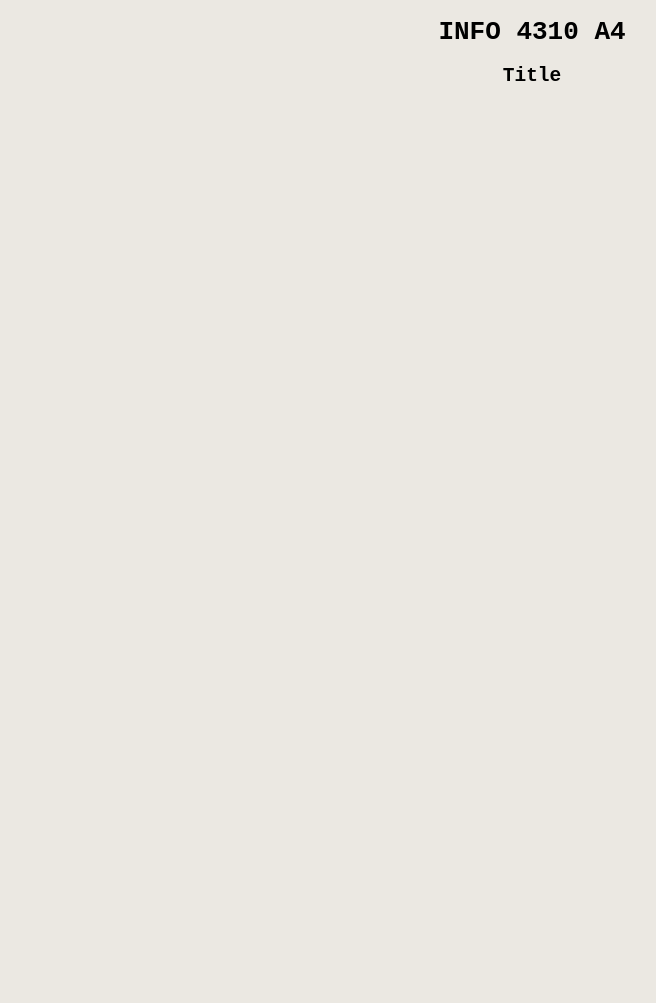
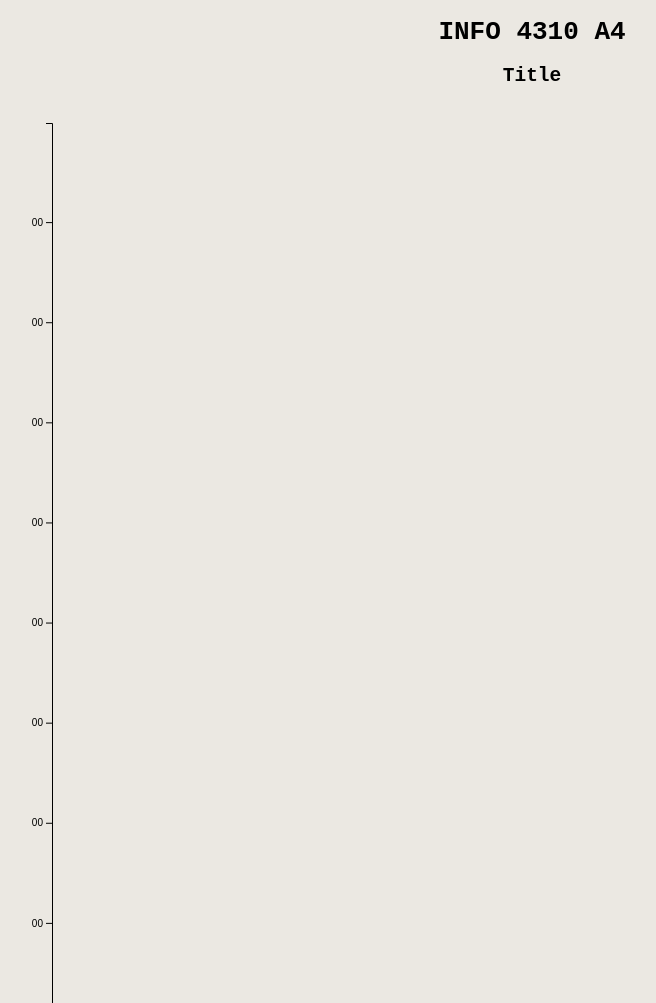
Before and after one commit to thirdlongitude/info4310-a4, a plain HTML site: page index.html in a window 1280 px wide. Shown: the whole page, without its empty margins (108-764 px from the left). Before the commit the page ends 915 px from the top, so only its background shows below. Drawn offline with nearby package versions, Linux system fonts and the light colour scheme.

Commit message:
setup scale

```diff
--- a/index.html
+++ b/index.html
@@ -19,18 +19,44 @@
   <h1>INFO 4310 A4</h1>
   <h2>Title</h2>
   <div id="plot-div">
-    <svg id="plot-svg" height="800" width="1000"></svg>
+    <svg id="plot-svg" height="900" width="1000"></svg>
   </div>
   <script>
     const svg = d3.select("#plot-svg");
     const width = svg.attr("width");
     const height = svg.attr("height");
+    const margin = { top: 20, right: 20, bottom: 20, left: 20 };
+    let annotations = svg.append("g").attr("id", "annotations");
 
-    const requestData = async function () {
-      const products = await d3.csv("processed.csv");
-      console.log(products);
-    }
-    requestData();
+      const requestData = async function () {
+        const products = await d3.csv("processed.csv");
+        console.log(products);
+
+        // setup x scale
+        const parseTime = d3.timeParse("%Y-%m-%d");
+        const yearExtent = d3.extent(products, d => parseTime(d['release_date']));
+        console.log(yearExtent);
+        const yearScale = d3.scaleTime().domain(yearExtent).range([0, width]);
+        let bottomAxis = d3.axisBottom(yearScale);
+        let bottomGrid = d3.axisBottom(yearScale).tickSize(-height).tickFormat("");
+        // append x
+        svg.append("g").attr("id", "bottom-axis").attr("transform", `translate(0, ${height})`).call(bottomAxis);
+
+        // setup y scale
+        const upvotesExtent = d3.extent(products, d => d['upvotes']);
+        const upvotesScale = d3.scaleLinear().domain(upvotesExtent).range([height, 0]);
+        console.log(upvotesExtent);
+        let leftAxis = d3.axisLeft(upvotesScale);
+        let leftGrid = d3.axisLeft(upvotesScale).tickSize(-width).tickFormat("");
+        // append y
+        svg.append("g")
+          .attr("class", "y gridlines")
+          .attr("transform", "translate(" + (margin.left) + "," + margin.top + ")")
+          .call(leftAxis);
+      };
+
+      requestData();
+
   </script>
 </body>
 
```
